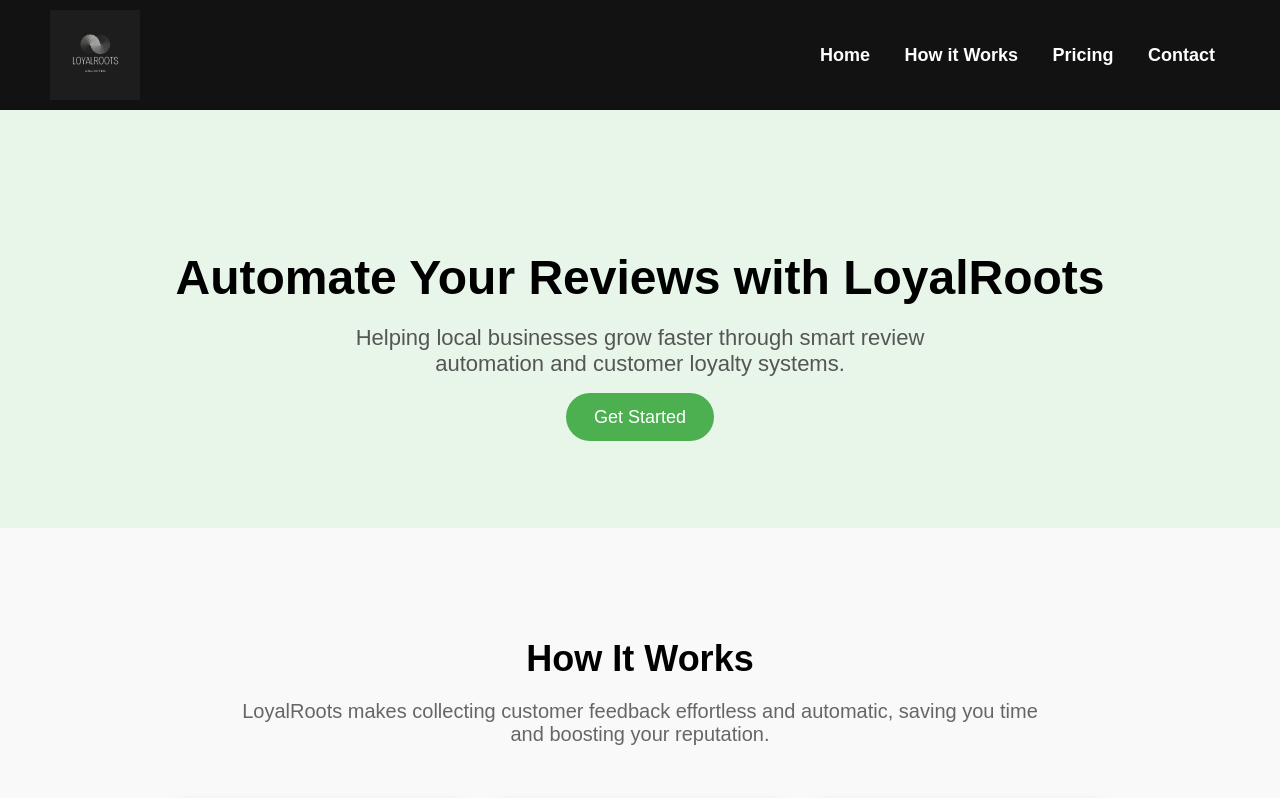
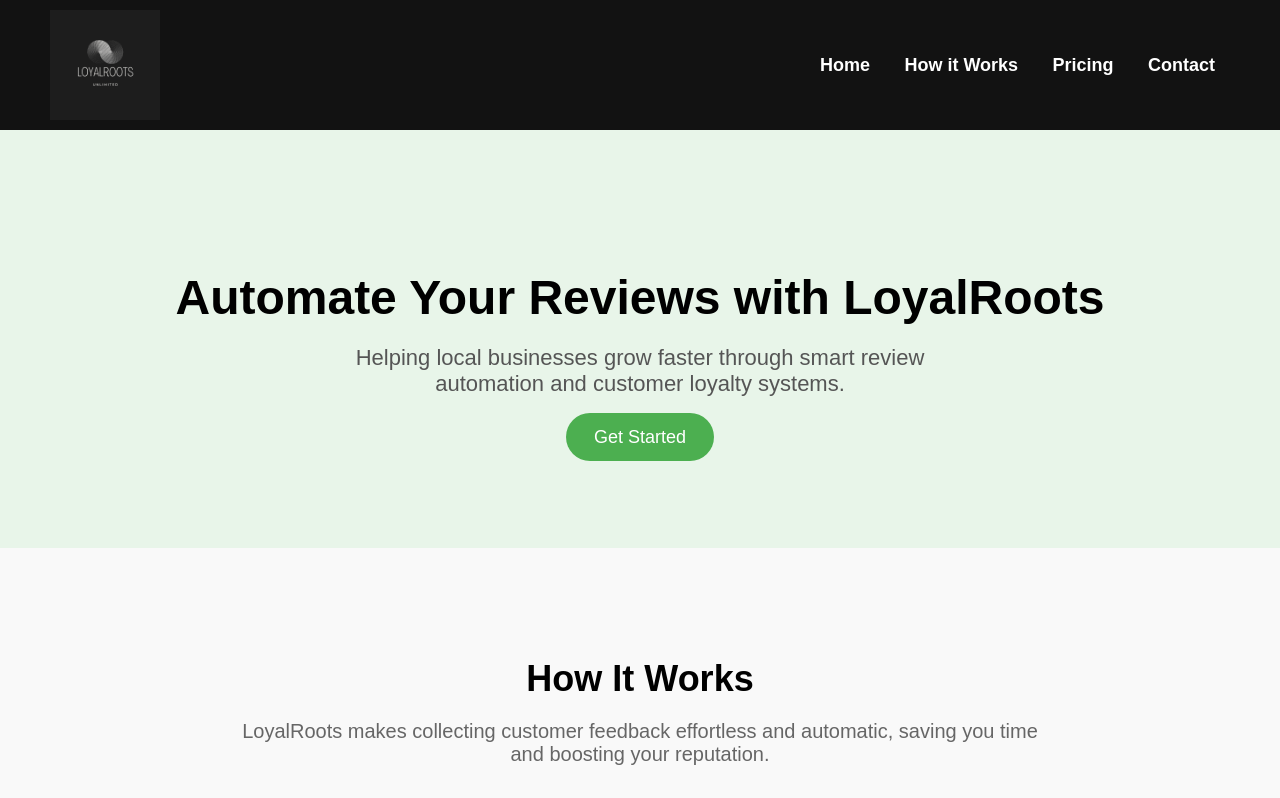
Before and after one commit to Bp3514282026/loyalroots, a plain HTML site: page index.html in a window 1280 px wide. Shown: the top 798 px of the page. Drawn offline with Linux system fonts and the light colour scheme.

Commit message:
Update index.html

```diff
--- a/index.html
+++ b/index.html
@@ -118,7 +118,7 @@
 <!-- Navbar -->
 <nav style="display: flex; align-items: center; justify-content: space-between; padding: 10px 50px; background-color: #121212;">
     <div style="display: flex; align-items: center;">
-        <img src="LoYALROOTS.png" alt="LoyalRoots Logo" style="height: 90px; margin-right: 40px;">
+        <img src="LoYALROOTS.png" alt="LoyalRoots Logo" style="height: 110px; margin-right: 40px;">
     </div>
     <div>
         <a href="#home" style="color: white; margin: 0 15px; text-decoration: none; font-weight: bold;">Home</a>
```
